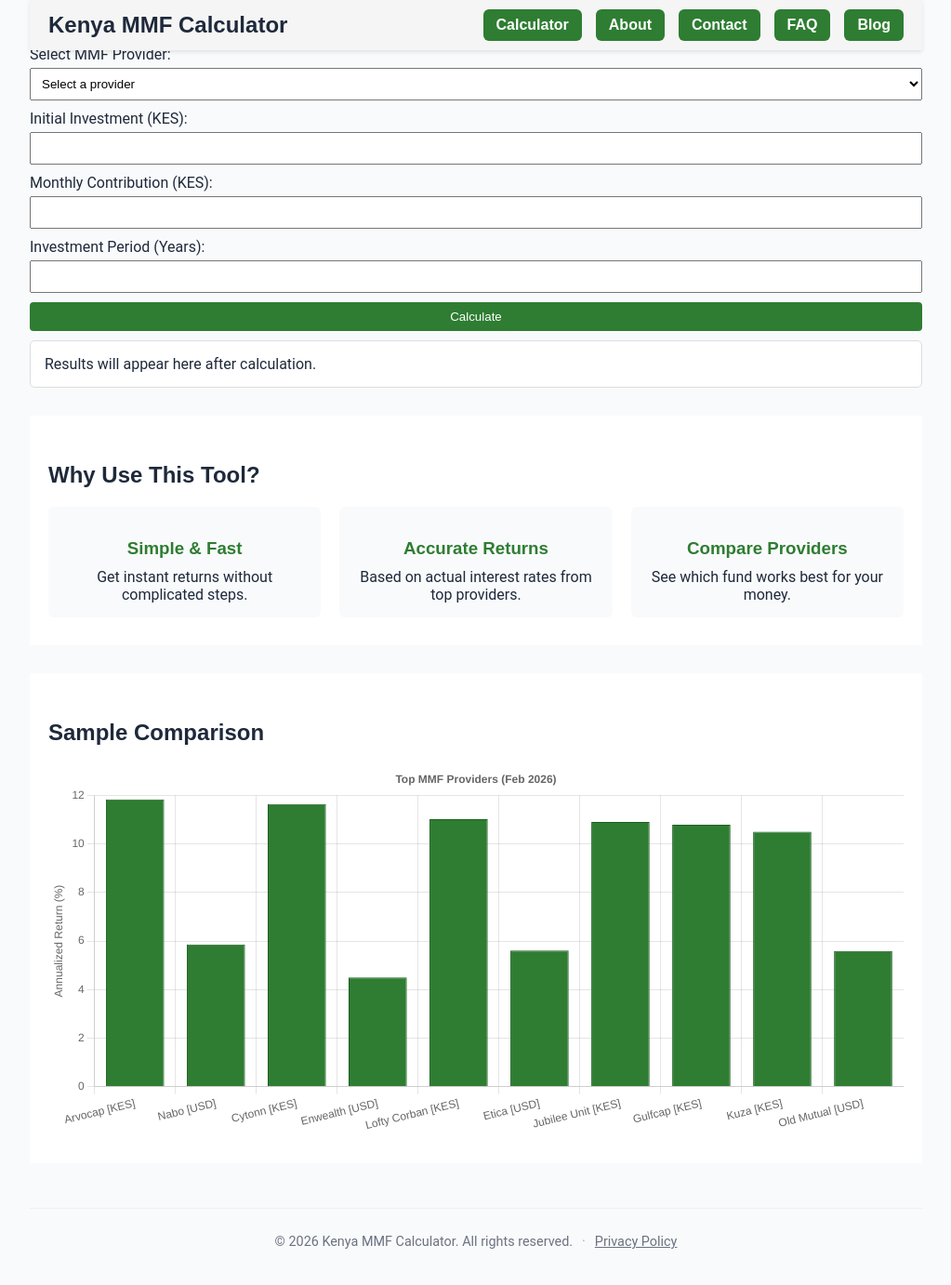
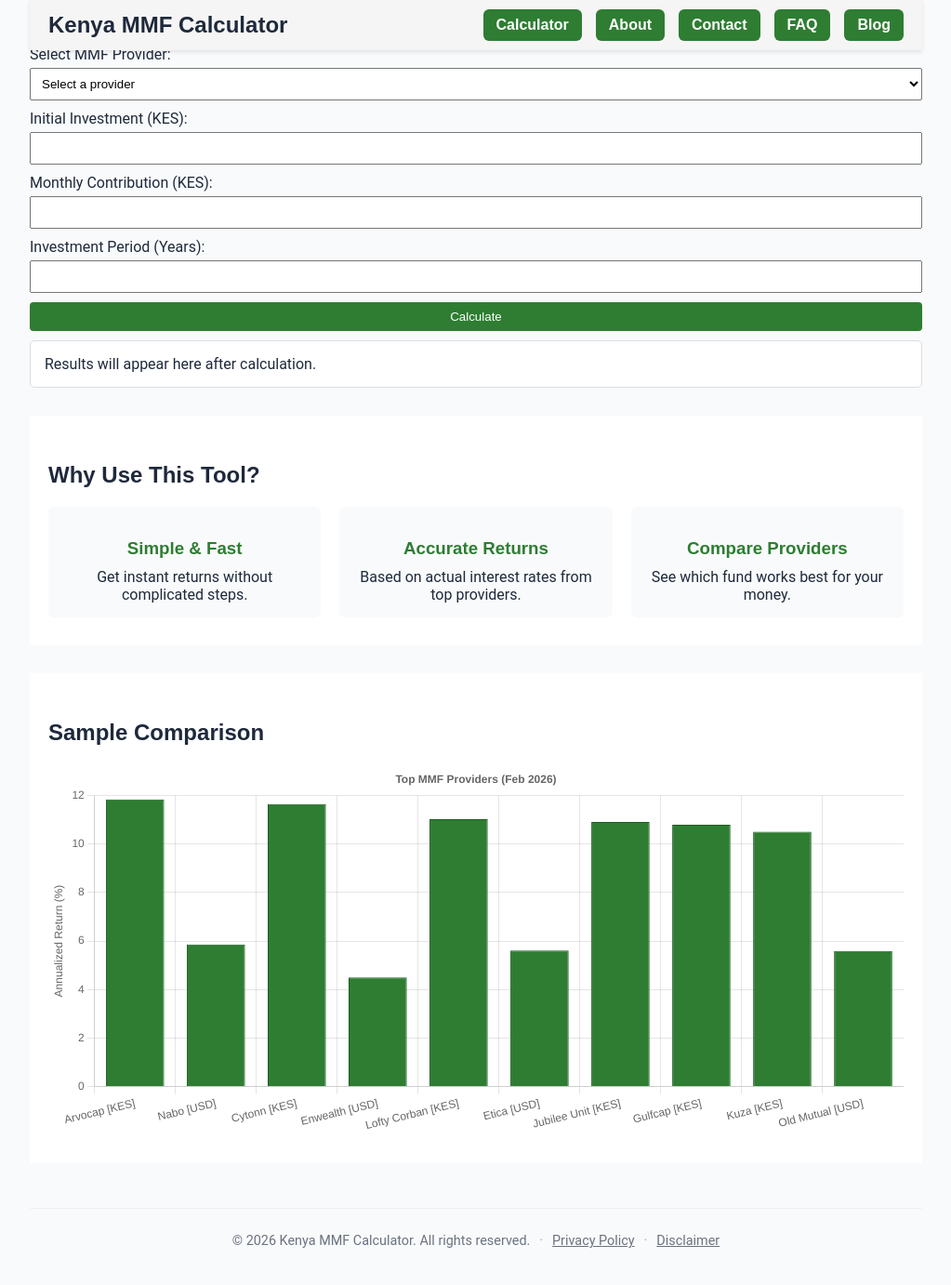
Before and after one commit to Coinimain/kenyanmmf, a Jekyll site: the page built from index.html, in a window 1280 px wide and 1400 px high, scrolled down 343 px. Shown: the top 1382 px of the window at 93% size, without its empty margins (128-1151 px from the left). Built offline with Jekyll 4.4.1, drawn with Linux system fonts in a browser that asks for light colours; comment, search, counter and statistics services are not loaded.

Commit message:
Add site-wide disclaimer link to footer and improve footer wrapping

```diff
--- a/_includes/footer.html
+++ b/_includes/footer.html
@@ -3,7 +3,9 @@
     <p class="site-footer__text">
       © {{ site.time | date: "%Y" }} Kenya MMF Calculator. All rights reserved.
       <span class="site-footer__sep">·</span>
-      <a href="/privacy.html">Privacy Policy</a>
+      <a href="{{ '/privacy.html' | relative_url }}">Privacy Policy</a>
+      <span class="site-footer__sep">·</span>
+      <a href="{{ '/disclaimer/' | relative_url }}">Disclaimer</a>
     </p>
   </div>
 </footer>
--- a/style.css
+++ b/style.css
@@ -1023,3 +1023,12 @@
 #shareNativeBtn {
   color: #111; /* inherits your icon color style */
 }
+
+.site-footer__text {
+  text-align: center;
+  line-height: 1.5;
+}
+
+.site-footer__sep {
+  white-space: nowrap;
+}
```
